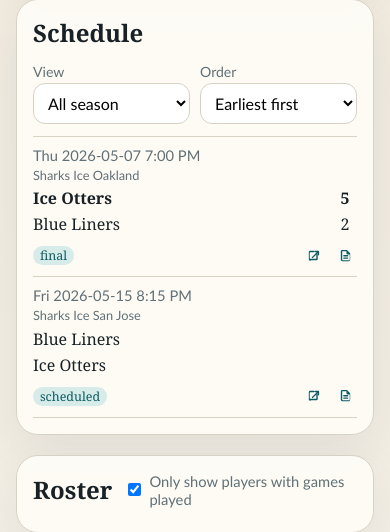
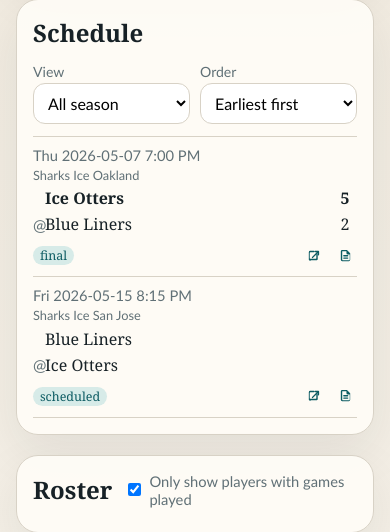
Before and after one commit to fredhope2000/siahl-tts, a FastAPI app: page /teams/1 in a window 390 px wide. Shown: the part 418-950 px from the top of the page. Run offline with FastAPI, Linux system fonts and the light colour scheme.

Commit message:
add @ symbol on mobile

```diff
--- a/app/static/css/site.css
+++ b/app/static/css/site.css
@@ -858,6 +858,42 @@ a:hover {
     grid-area: home-team;
   }
 
+  .game-row:not(.game-row-inline) .game-team-home {
+    position: relative;
+  }
+
+  .game-row:not(.game-row-inline) .game-team-away,
+  .game-row:not(.game-row-inline) .game-team-home {
+    padding-left: 12px;
+  }
+
+  .game-row:not(.game-row-inline) .game-team-home::before {
+    content: "@";
+    position: absolute;
+    left: 0;
+    color: var(--muted);
+    font-family: "Trebuchet MS", "Gill Sans", sans-serif;
+    font-weight: 400;
+  }
+
+  .game-row-inline .game-team-home {
+    position: relative;
+  }
+
+  .game-row-inline .game-team-away,
+  .game-row-inline .game-team-home {
+    padding-left: 12px;
+  }
+
+  .game-row-inline .game-team-home::before {
+    content: "@";
+    position: absolute;
+    left: 0;
+    color: var(--muted);
+    font-family: "Trebuchet MS", "Gill Sans", sans-serif;
+    font-weight: 400;
+  }
+
   .game-score-home {
     grid-area: home-score;
   }
```
